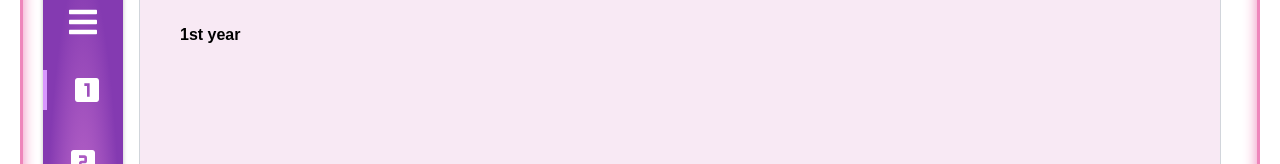
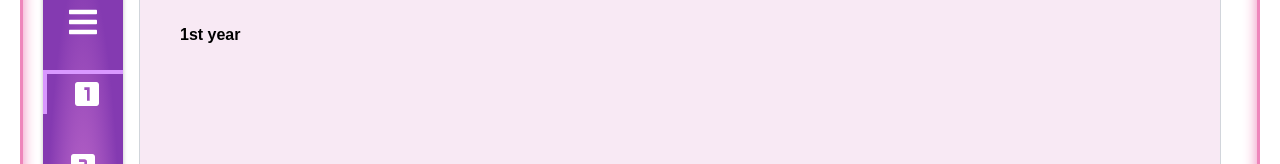
Before and after one commit to Soumyadipmaity1/k-prep, a Next.js app: page /cse-notes/1st-year in a window 1280 px wide. Shown: the part 165-329 px from the top of the page. Built offline with nearby package versions, Linux system fonts and the light colour scheme; a web font is replaced by a local one.

Commit message:
refactor: Update CseNotesLayout navigation item styles

```diff
--- a/src/app/cse-notes/layout.tsx
+++ b/src/app/cse-notes/layout.tsx
@@ -35,8 +35,8 @@ const CseNotesLayout = ({ children }: { children: React.ReactNode }) => {
 
   const getNavItemClass = (path: string) => {
     return pathname.startsWith(path)
-      ? 'text-black sm:text-white border-0 sm:border-l-4 border-[#d998ff]'
-      : 'hover:text-black sm:hover:border-l-4 border-[#d998ff]';
+      ? 'border-t-4 sm:text-white border-0 sm:border-l-4 border-white sm:border-[#d998ff]'
+      : 'hover:border-t-4 sm:hover:border-l-4 border-white sm:border-[#d998ff]';
   };
 
   return (
```
